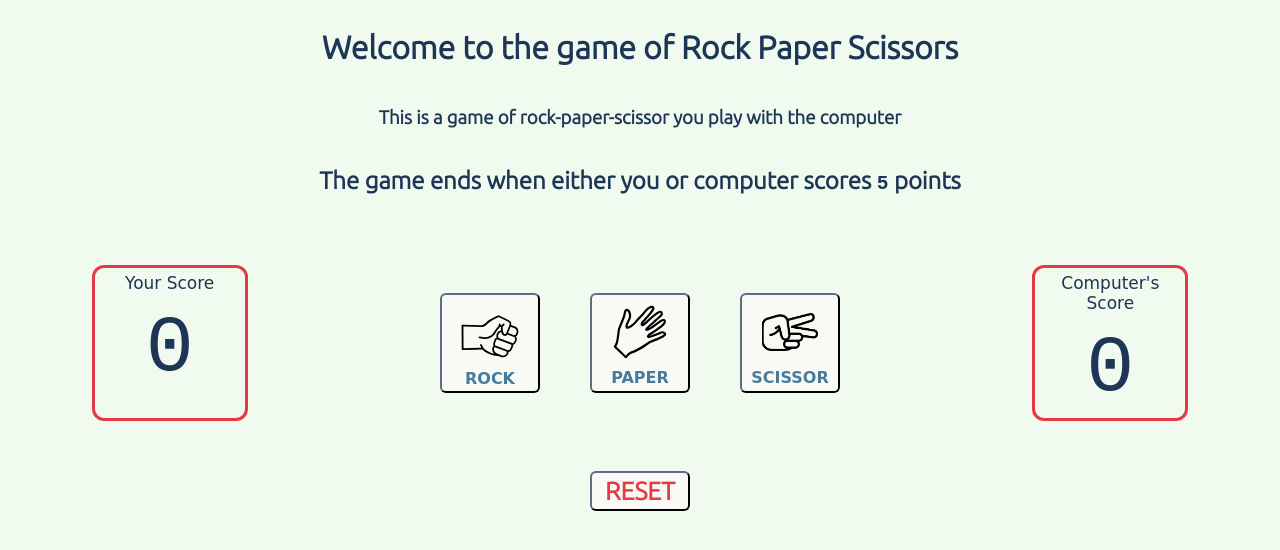
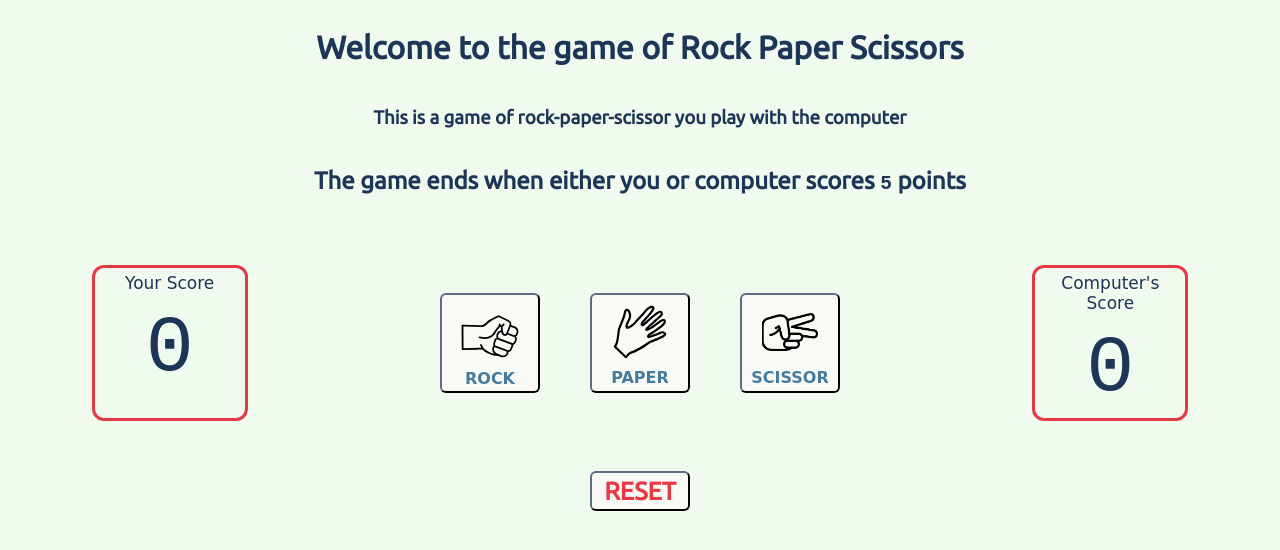
Before and after one commit to AKSinghWeb/rock-paper-scissor, a plain HTML site: page index.html in a window 1280 px wide. Drawn offline with Linux system fonts and the light colour scheme.

Commit message:
made some formatting

```diff
--- a/index.html
+++ b/index.html
@@ -1,27 +1,23 @@
 <!DOCTYPE html>
-<html>
-
+<html lang="en">
   <head>
-	<title>rock-paper-scissor </title>
+	<meta charset="UTF-8" />
+    <meta http-equiv="X-UA-Compatible" content="IE=edge" />
+    <meta name="viewport" content="width=device-width, initial-scale=1.0" />
+	<title>Rock-Paper-Scissor </title>
 	<link rel="stylesheet" href="style.css">
-	<meta name="viewport" content="width=device-width, initial-scale=1.0">
-	<link rel="preconnect" href="https://fonts.gstatic.com">
-	<link href="https://fonts.googleapis.com/css2?family=Ubuntu:wght@300&display=swap" rel="stylesheet">
   </head>
-
   <body>
-	<div class="head">
+    <header class="head">
 	  <h1>Welcome to the game of Rock Paper Scissors</h1>
 	  <h3 id="selection">This is a  game of rock-paper-scissor you play with the computer</h2>
 	  <h2 id="winner">The game ends when either you or computer scores <kbd>5</kbd> points</h3>
-	</div>
+	  </header>
     <div class="container">
-
 	  <div class="score" id="player">
 	    <span class="score0">Your Score</span> <br>
 	    <span class="scores" id="player-score">0</span>
 	  </div>
-
 	  <div class="btns">
 		<button class="btn" id="rock-btn">
 		  <img src="./icons/rock.svg">
@@ -39,12 +35,11 @@
 	  <div class="score" id="computer">
 		<span class="score0">Computer's Score</span> <br>
 		<span class="scores" id="computer-score">0</span>
-
 	  </div>
-
   </div>
-	<div id="reload-div"><button id="refresh">RESET</button></div>
-
+  <div id="reload-div">
+	<button id="refresh">RESET</button>
+  </div>
   <script src="./js/external.js"></script>
 </body>
 
--- a/style.css
+++ b/style.css
@@ -1,3 +1,5 @@
+@import url('https://fonts.googleapis.com/css2?family=Ubuntu&display=swap');
+
 * {
     color: #1D3557
 }
@@ -12,6 +14,7 @@ body {
     display: flex;
     flex-direction: column;
     align-items: center;
+    text-align: center;
 }
 
 .container {
```
Lines whose indentation alone changed are shown as unchanged.
